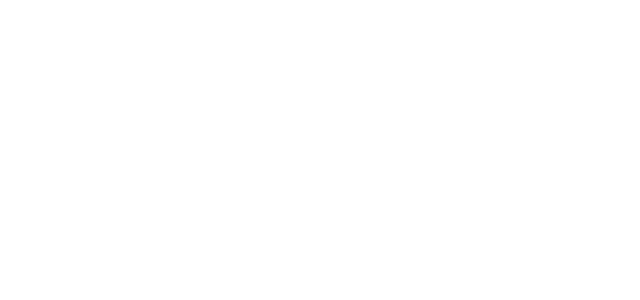
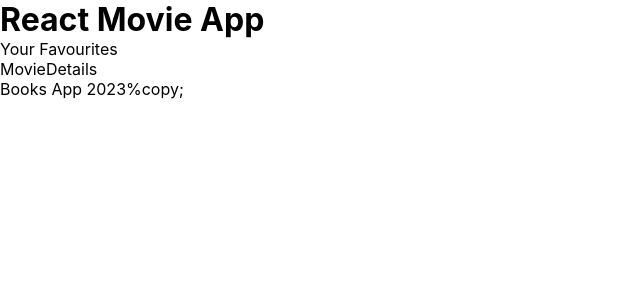
Before and after one commit to Robiko55/treci_domaci_react, a React (Create React App) app: page /movie/1 in a window 1280 px wide. Shown: the top 300 px of the page, without its empty margins (0-640 px from the left). Built offline with nearby package versions, Linux system fonts and the light colour scheme.

Commit message:
Spojeni Navbar, Komponente i Footer, dodat Route

```diff
--- a/src/App.css
+++ b/src/App.css
@@ -1,38 +1,4 @@
-.App {
-  text-align: center;
+* {
+  box-sizing: 0;
+  margin: 0;
 }
-
-.App-logo {
-  height: 40vmin;
-  pointer-events: none;
-}
-
-@media (prefers-reduced-motion: no-preference) {
-  .App-logo {
-    animation: App-logo-spin infinite 20s linear;
-  }
-}
-
-.App-header {
-  background-color: #282c34;
-  min-height: 100vh;
-  display: flex;
-  flex-direction: column;
-  align-items: center;
-  justify-content: center;
-  font-size: calc(10px + 2vmin);
-  color: white;
-}
-
-.App-link {
-  color: #61dafb;
-}
-
-@keyframes App-logo-spin {
-  from {
-    transform: rotate(0deg);
-  }
-  to {
-    transform: rotate(360deg);
-  }
-}
--- a/src/App.js
+++ b/src/App.js
@@ -1,9 +1,22 @@
 
 import './App.css';
+import {Routes, Route} from 'react-router-dom'
+import MovieList from "./components/MovieList"
+import MovieDetails from "./components/MovieDetails";
+import Navbar from './components/Navbar';
+import Footer from './components/Footer';
+import Favorites from "./components/Favorites";
+
 function App() {
   return (
     <div className="App">
-
+<Navbar />
+      <Routes>
+        <Route path="/" element={<MovieList />}/>
+        <Route path="/movie/:id" element={<MovieDetails />}/>
+        <Route path="/favorites" element={<Favorites />}/>
+      </Routes>
+  <Footer/>
 
 
     </div>
--- a/src/components/Favorites.jsx
+++ b/src/components/Favorites.jsx
@@ -1,6 +1,6 @@
 import React from "react";
 import '../App';
-const Navbar = () => {
+const Favorites = () => {
     return (
 
             <div>
@@ -10,4 +10,4 @@
     );
 };
 
-export default Navbar
+export default Favorites
--- a/src/components/Footer.jsx
+++ b/src/components/Footer.jsx
@@ -1,6 +1,6 @@
 import React from "react";
 import '../App';
-const Navbar = () => {
+const Footer = () => {
     return (
         <div className="footer">
 
@@ -9,4 +9,4 @@
     );
 };
 
-export default Navbar
+export default Footer
--- /dev/null
+++ b/src/components/MovieDetails.jsx
@@ -0,0 +1,10 @@
+import React from 'react';
+import '../App';
+
+const MovieDetails = () => {
+    return (
+            <div> MovieDetails</div>
+    );
+};
+
+export default MovieDetails
--- a/src/components/MovieList.jsx
+++ b/src/components/MovieList.jsx
@@ -1,6 +1,6 @@
 import React from "react";
 import '../App';
-const Navbar = () => {
+const MovieList = () => {
     return (
 
             <div>
@@ -10,4 +10,4 @@
     );
 };
 
-export default Navbar
+export default MovieList
--- a/src/components/Navbar.jsx
+++ b/src/components/Navbar.jsx
@@ -4,7 +4,7 @@
     return (
         <div className="navbar">
             <div>
-                <h1> React Books App</h1>
+                <h1> React Movie App</h1>
                 </div>
             <div> Your Favourites </div>
         </div>
--- a/src/index.js
+++ b/src/index.js
@@ -3,11 +3,13 @@
 import './index.css';
 import App from './App';
 import reportWebVitals from './reportWebVitals';
-
+import { BrowserRouter } from 'react-router-dom';
 const root = ReactDOM.createRoot(document.getElementById('root'));
 root.render(
   <React.StrictMode>
+    <BrowserRouter>
     <App />
+    </BrowserRouter>
   </React.StrictMode>
 );
 
```
